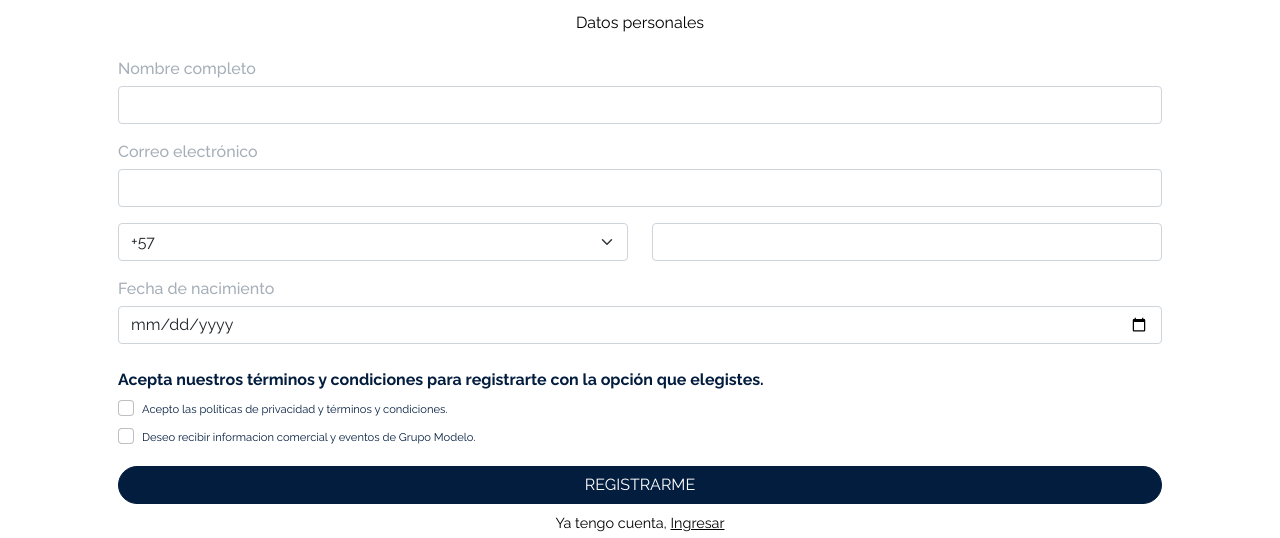
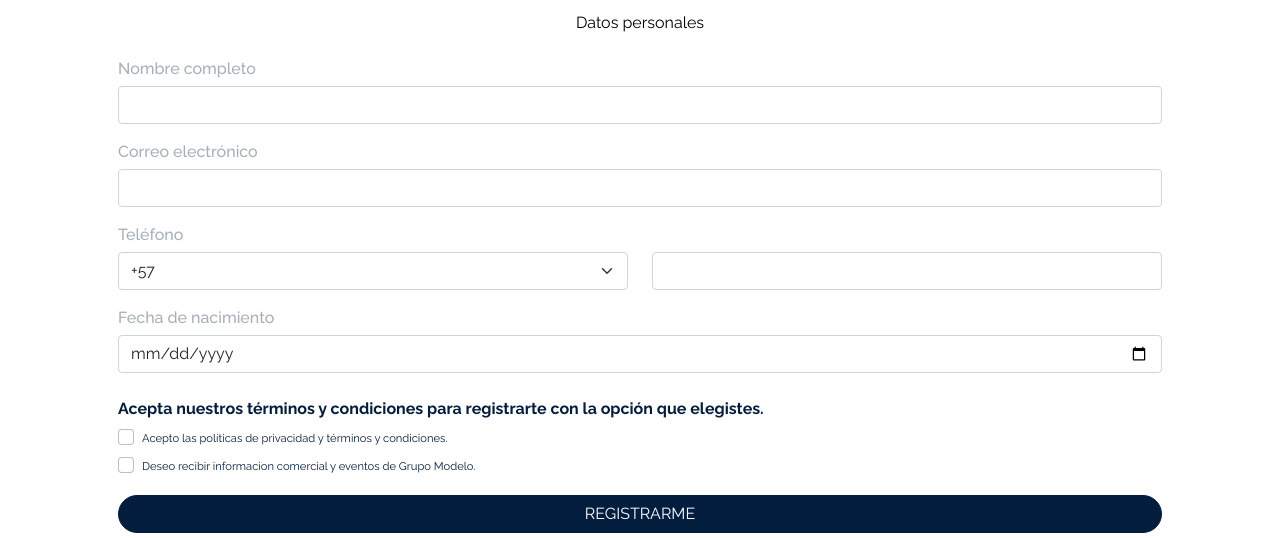
Before and after one commit to jrmg2006/Corona_Datos_MX, a plain HTML site: page index.html in a window 1280 px wide. Shown: the part 118-656 px from the top of the page. Drawn offline with nearby package versions, Linux system fonts and the light colour scheme.

Commit message:
Corona datos cambio 4

```diff
--- a/index.html
+++ b/index.html
@@ -70,7 +70,8 @@
               />
             </div>
             <!--? Input indicativo telefono -->
-            <div class="col-12 col-lg-6">
+            <div class="col-12 col-lg-6 mt-3">
+              <label><h6>Teléfono</h6></label>
               <select
                 name="indicativo"
                 class="form-select shadow-none"
@@ -163,7 +164,7 @@
       </section>
       <!--? Seccion footer -->
       <section class="footer mt-3">
-        <!--? Nav fotter -->
+        <!--? Nav fotter-->
         <nav
           class="
             col-12
```
